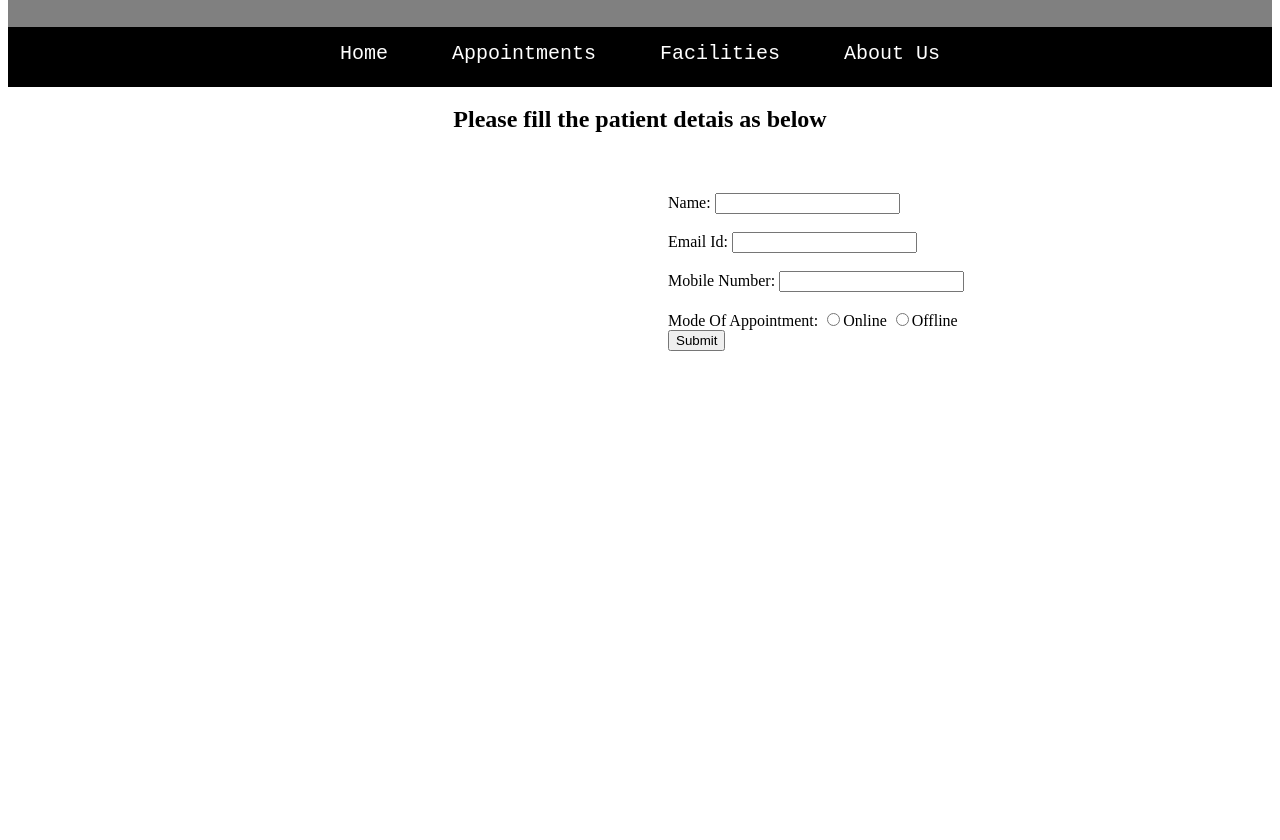
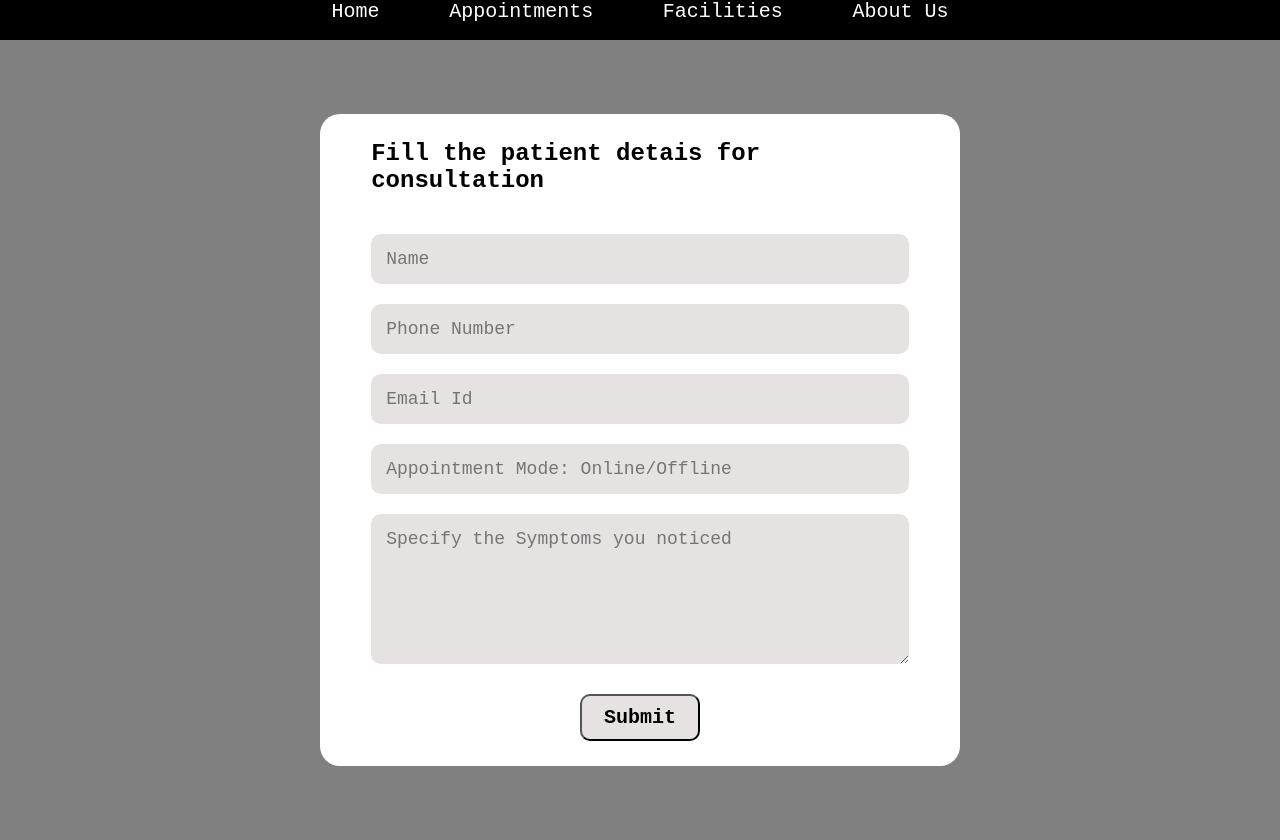
Before and after one commit to sriharsha02/HospitalWebsite, a plain HTML site: page consultation.html in a window 1280 px wide. Shown: the part 77-917 px from the top of the page. Before the commit the page ends 800 px from the top, so only its background shows below. Drawn offline with nearby package versions, Linux system fonts and the light colour scheme.

Commit message:
sending form data to email using emailjs

```diff
--- a/consultation.html
+++ b/consultation.html
@@ -3,6 +3,14 @@
         <title> S A S Hospitals </title>
         <link rel="stylesheet" href="styles.css">
         <meta name="viewport" content="width=device-width, initial-scale=1.0">
+        <script type="text/javascript"
+            src="https://cdn.jsdelivr.net/npm/@emailjs/browser@3/dist/email.min.js">
+        </script>
+        <script type="text/javascript">
+            (function(){
+                emailjs.init("7sSuzThOvfEidbrRl");
+            })();
+        </script>
     </head>
 
     <body>
@@ -17,35 +25,22 @@
         </header>
         <section class="consultation">
 
-          <h1>Please fill the patient detais as below</h1>
+
           <div class="maindivconsultation">
-            <form class="maindivconsultation" action="mailto:asleshbabu@gmail.com">
-                <div class="consultformdiv">
-                    <label for="name" id="namelabel">Name: </label>
-                    <input type="text">
-                </div>
-                <div class="consultformdiv">
-                    <label for="name" id="emaillabel">Email Id: </label>
-                    <input type="email">
-                </div>
-                <div class="consultformdiv">
-                    <label for="number" id="numberlabel">Mobile Number:</label>
-                    <input type="tel">
-                </div class="consultformdiv">
-                <div>
-                    <label for="mode">Mode Of Appointment:</label>
-                    <input type="radio" name="online" id="online"><label for="">Online </label>
-                    <input type="radio" name="online" id="offline"><label for="">Offline </label>
-                </div>
+            <form onsubmit="sendEmail(); reset(); return false;">
+                <h1>Fill the patient detais for consultation</h1>
+                <input type="text" id="name" placeholder="Name" required>
+                <input type="text" id="phone" placeholder="Phone Number" required>
+                <input type="email" id="email" placeholder="Email Id" required>
+                <input type="text" id="appoinmentmode" placeholder="Appointment Mode: Online/Offline">
+                <textarea id="symptoms" rows="6" placeholder="Specify the Symptoms you noticed"></textarea>
+                <button type="submit">Submit</button>
+            </form>
 
-                <div class="consultformdiv">
-                    <button type="submit">Submit</button>
-                </div>
-
-            </form>
           </div>
         </section>
 
-
+        <script src="https://smtpjs.com/v3/smtp.js"></script>
+        <script src="index.js"></script>
     </body>
 </html>
--- /dev/null
+++ b/index.js
@@ -0,0 +1,15 @@
+function sendEmail(){
+  let details = {
+    patient_name : document.getElementById('name').value,
+    patient_phone : document.getElementById('phone').value,
+    patient_email : document.getElementById('email').value,
+    mode_of_appointment : document.getElementById('appoinmentmode').value,
+    symptoms_noticed : document.getElementById('symptoms').value
+
+
+  }
+  emailjs.send("service_qo57wmk", "template_c5l0ldl", details).then( function (res){
+    alert("You Data has been sent to the concerned Doctor" + res.status)
+  })
+
+}
--- a/styles.css
+++ b/styles.css
@@ -12,7 +12,7 @@
   text-align: center;
   padding-top: 5px;
   align-items: center;
-  color: blue;
+  color: black;
   font-size: 50px;
 
 }
@@ -21,8 +21,9 @@
   background-color: black;
   height: 30px;
   padding-top: 15px;
-  padding-bottom: 15px;
+  padding-bottom: 40px;
   text-align: center;
+
 }
 .navbar a{
   color: white;
@@ -32,6 +33,7 @@
   font-size: 20px;
   width: 25%;
   padding: 30px;
+
 }
 
 /* Home Page Section */
@@ -40,22 +42,56 @@
   text-align: center;
 }
 /* Consultation Page */
-.consultation{
-  align-items: center;
-  text-align: center;
+
+*{
+  margin: 0;
+  padding: 0;
+  box-sizing: border-box;
+  font-family: 'Courier New', Courier, monospace;
 }
 
 .maindivconsultation{
+  width: 100%;
+  height: 100vh;
+  background-color: grey;
   display: flex;
   flex-direction: column;
-  width: 300px;
-  /* align-items: center; */
-  text-align: left;
-  margin-left: 310px;
-  padding: 20px;
-}
-.consultformdiv label, button{
-  display: inline-block;
-  margin-bottom: 20px;
+  align-items: center;
+  justify-content: center;
 
 }
+form{
+  background: white;
+  display: flex;
+  flex-direction: column;
+  padding: 2vw 4vw;
+  width: 50%;
+  max-width: 700px;
+  border-radius: 20px;
+
+}
+form h1{
+  color: black;
+  font-weight: 800;
+  margin-bottom: 30px;
+}
+form input,form textarea{
+  border: 0;
+  margin: 10px 0;
+  padding: 15px;
+  outline: none;
+  border-radius: 10px;
+  background: rgb(230, 226, 226);
+  font-size: 18px;
+
+}
+form button{
+  padding: 10px;
+  background: rgb(230, 226, 226);
+  font-size: 20px;
+  font-weight: bold;
+  cursor: pointer;
+  border-radius: 10px;
+  width: 120px;
+  margin: 20px auto 0;
+}
```
